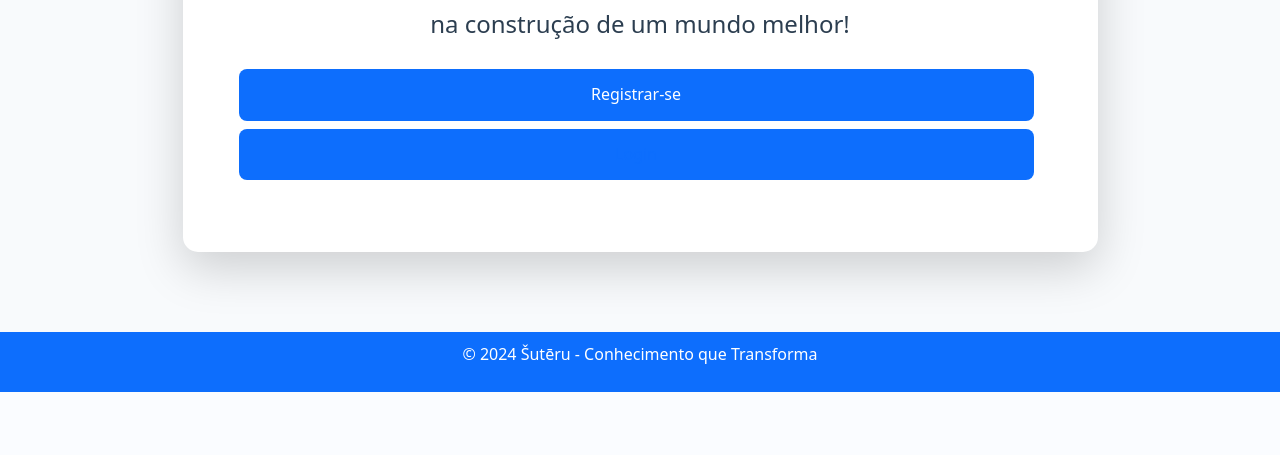
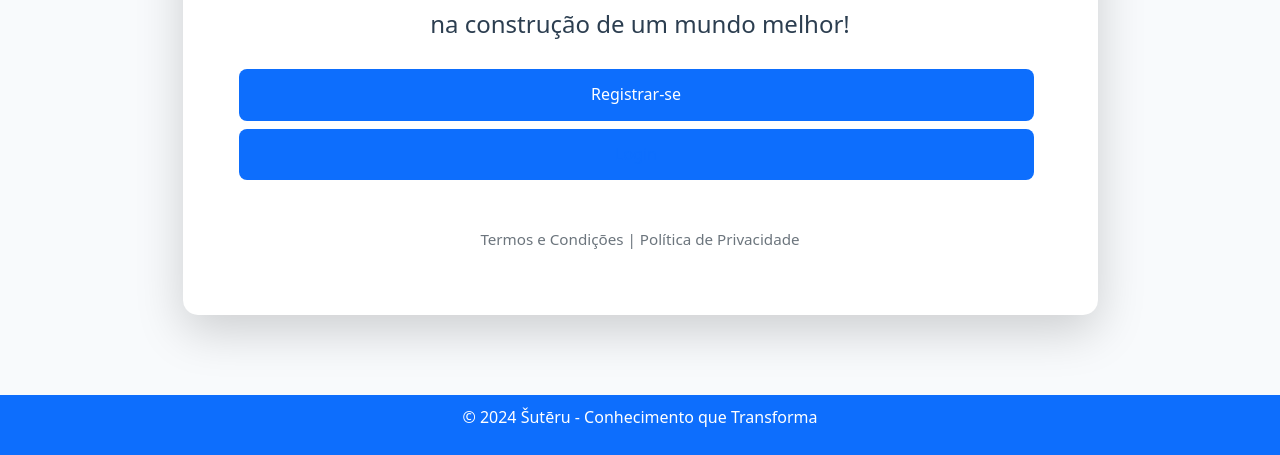
Before and after one commit to quArtiero/Suteru, a Flask app: page /sobre in a window 1280 px wide. Shown: the part 1725-2180 px from the top of the page. Before the commit the page ends 2117 px from the top, so only its background shows below. Run offline with Flask 3, Linux system fonts and the light colour scheme; some libraries are stand-ins or nearby versions.

Commit message:
Add Terms of Service and Privacy Policy links to about page

```diff
--- a/app/templates/main/about.html
+++ b/app/templates/main/about.html
@@ -89,6 +89,15 @@
                             {% endif %}
                         </div>
                     </div>
+
+                    <div class="row mt-4">
+                        <div class="col-md-12 text-center">
+                            <p class="text-muted">
+                                <a href="{{ url_for('static', filename='docs/Termos de Uso – Šutēru.pdf') }}" download="Termos_de_Uso.pdf" class="text-muted">Termos e Condições</a> |
+                                <a href="{{ url_for('static', filename='docs/Política de Privacidade – Šutēru.pdf') }}" download="Politica_de_Privacidade.pdf" class="text-muted">Política de Privacidade</a>
+                            </p>
+                        </div>
+                    </div>
                 </div>
             </div>
         </div>
```
